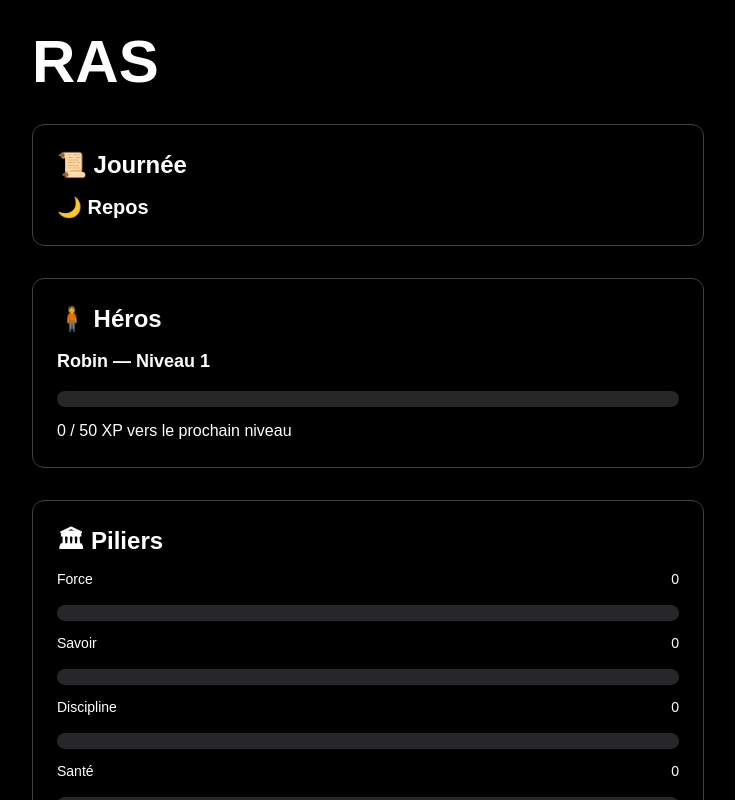
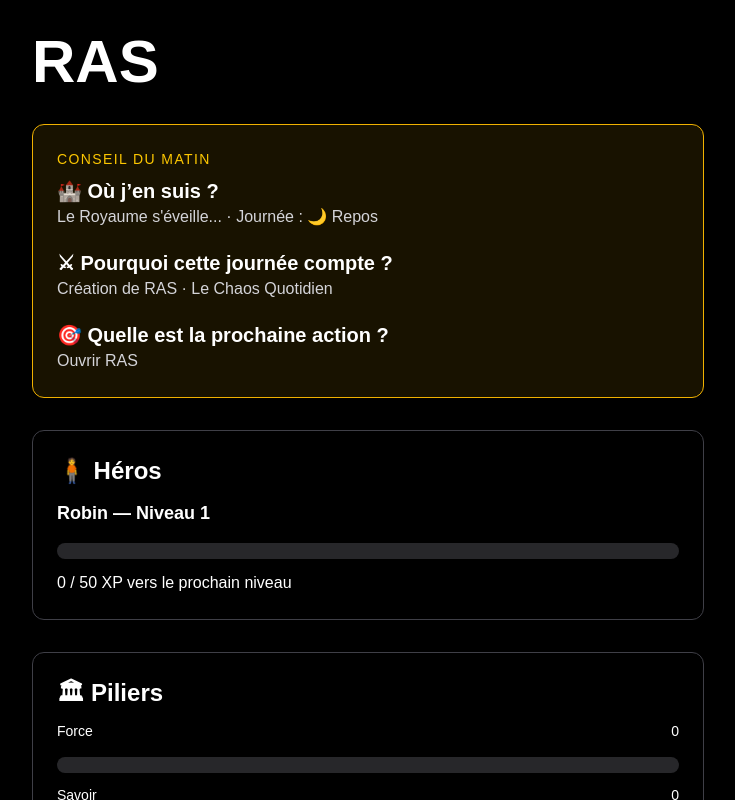
Before and after one commit to RobinWhitman/ras, a Next.js app: page / in a window 1280 px wide. Shown: the top 800 px of the page, without its empty margins (272-1007 px from the left). Built offline with nearby package versions, Linux system fonts and the light colour scheme.

Commit message:
Sprint 18 - Conseil du matin simplifie

```diff
--- a/src/components/MorningCouncil.tsx
+++ b/src/components/MorningCouncil.tsx
@@ -37,7 +37,6 @@ export default function MorningCouncil() {
   const bossDefeated = save.bossHp <= 0;
   const heroLevel = Math.floor(save.xp / 50) + 1;
   const currentLevelXp = save.xp % 50;
-
   const unlockedBuildings = pillarScores.filter((item) => item.score > 0);
   const morningCompleted = !currentMission;
 
@@ -51,6 +50,41 @@ export default function MorningCouncil() {
       <div className="max-w-2xl mx-auto space-y-8">
         <h1 className="text-6xl font-bold">RAS</h1>
 
+        <section className="border border-yellow-500 rounded-xl p-6 bg-yellow-500/10">
+          <p className="text-sm uppercase tracking-widest text-yellow-400 mb-2">
+            Conseil du Matin
+          </p>
+
+          <div className="space-y-5">
+            <div>
+              <h2 className="text-xl font-bold">🏰 Où j’en suis ?</h2>
+              <p className="text-zinc-300">
+                {kingdom.state} · Journée : {dayState}
+              </p>
+            </div>
+
+            <div>
+              <h2 className="text-xl font-bold">
+                ⚔ Pourquoi cette journée compte ?
+              </h2>
+              <p className="text-zinc-300">
+                {activeChapter.title} · {activeBoss.name}
+              </p>
+            </div>
+
+            <div>
+              <h2 className="text-xl font-bold">
+                🎯 Quelle est la prochaine action ?
+              </h2>
+              <p className="text-zinc-300">
+                {currentMission
+                  ? currentMission.title
+                  : "Le Rituel de l’Aube est accompli."}
+              </p>
+            </div>
+          </div>
+        </section>
+
         {morningCompleted && (
           <section className="border border-yellow-500 rounded-xl p-6 bg-yellow-500/10">
             <h2 className="text-2xl font-bold mb-3">
@@ -61,10 +95,6 @@ export default function MorningCouncil() {
             </p>
           </section>
         )}
-
-        <Card title="📜 Journée">
-          <p className="text-xl font-semibold">{dayState}</p>
-        </Card>
 
         <Card title="🧍 Héros">
           <p className="text-lg font-semibold">Robin — Niveau {heroLevel}</p>
```
